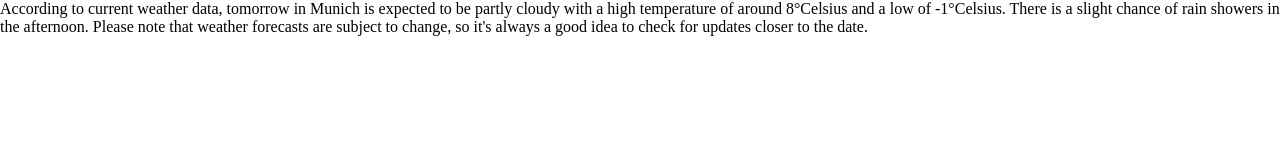
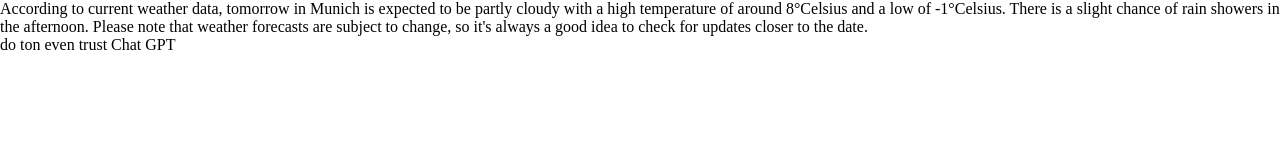
Before and after one commit to KaterinaSelem/SomeProject, a plain HTML site: page index.html in a window 1280 px wide. Drawn offline with Linux system fonts and the light colour scheme.

Commit message:
new changes

```diff
--- a/index.html
+++ b/index.html
@@ -11,5 +11,8 @@
     a high temperature of around 8°Celsius and a low of -1°Celsius. There is a slight chance
     of rain showers in the afternoon. Please note that weather forecasts are subject to change,
     so it's always a good idea to check for updates closer to the date.
+    <div>
+        do ton even trust Chat GPT
+    </div>
 </body>
 </html>
```
